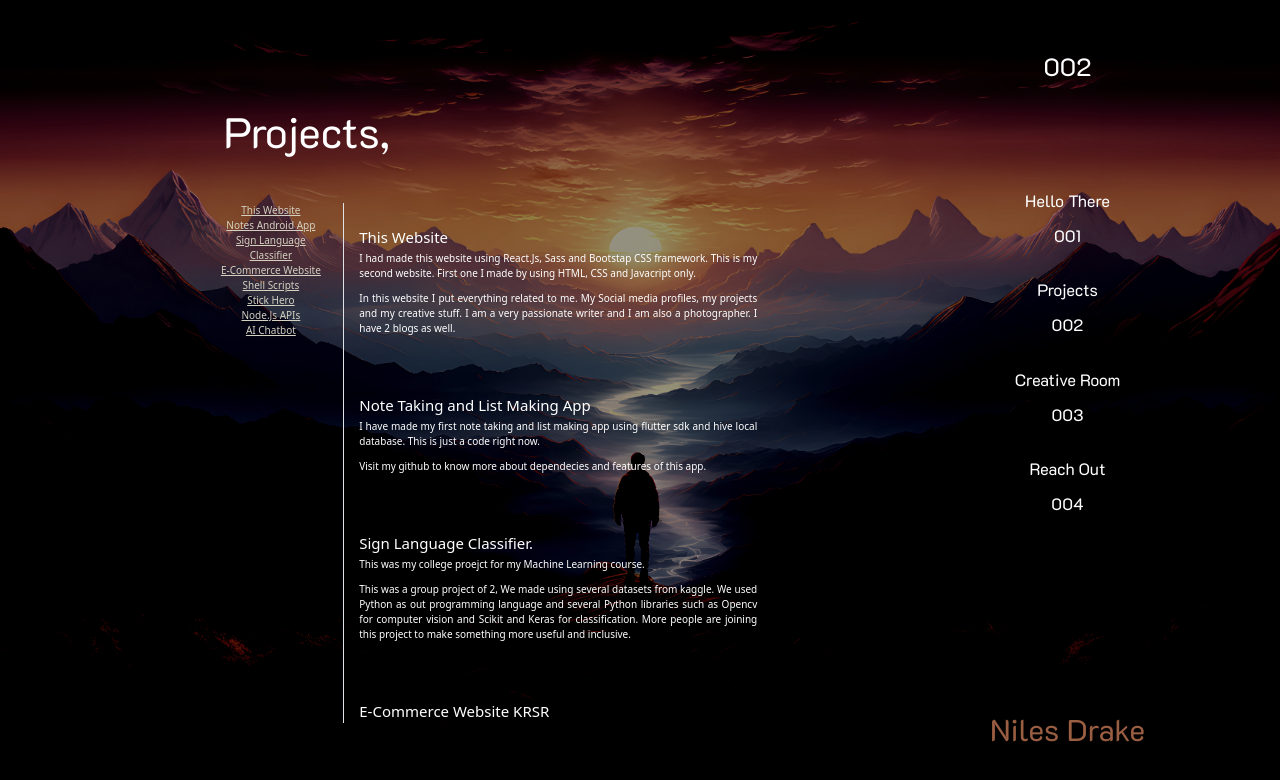
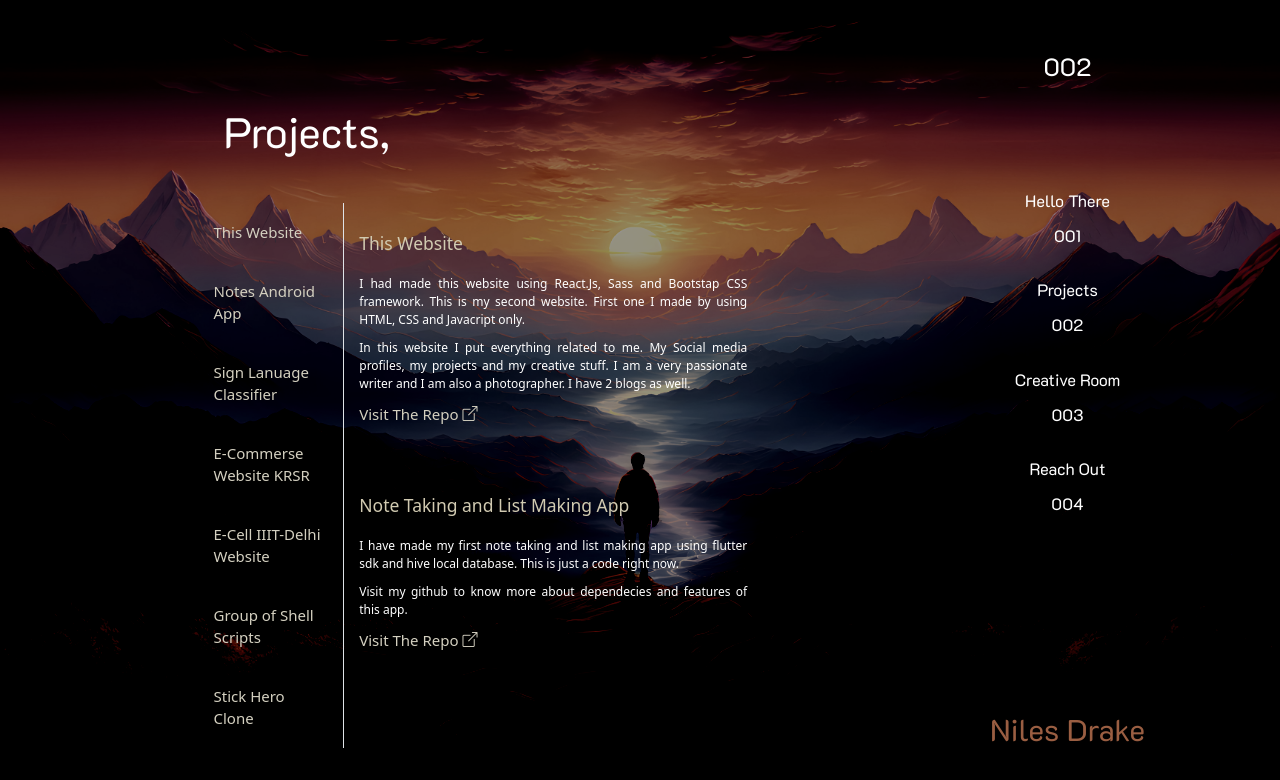
Before and after one commit to riju-talk/portfolio-site, a React (Create React App) app in the folder site-content/niles2.0/: page /projects in a window 1280 px wide. Shown: the top 780 px of the page. Built offline with nearby package versions, Linux system fonts and the light colour scheme; a web font is replaced by a local one.

Commit message:
site almost 70% complete additional data in contents page left

```diff
--- a/site-content/niles2.0/src/containers/card/index.jsx
+++ b/site-content/niles2.0/src/containers/card/index.jsx
@@ -2,17 +2,13 @@ import React from "react";
 import './styles.css';
 
 
-function Card({ image, title, discription}) {
+function Card({ image, title, body }) {
     return (
-        <div>
-            <div class="col">
-                <div class="card h-100">
-                    <img src={image} class="card-img-top img-prop" alt="..."/>
-                        <div class="card-body">
-                            <h5 class="card-title text-color">{title}</h5>
-                            <p class="card-text text-color">{discription}</p>
-                        </div>
-                </div>
+        <div class="card h-100">
+            <img src={image} class="card-img-top img-prop" alt="image-content" />
+            <div class="card-body">
+                <h3 class="card-title title-color">{title}</h3>
+                <p class="card-text content-text-color">{body}</p>
             </div>
         </div>
     );
--- a/site-content/niles2.0/src/containers/card/styles.css
+++ b/site-content/niles2.0/src/containers/card/styles.css
@@ -1,5 +1,5 @@
 .img-prop{
-    height: 20vh;
+    height: 25vh;
     width: auto;
     object-fit: cover;
 }
@@ -9,8 +9,20 @@
     backdrop-filter: blur(30px);
     border: rgba(255, 255, 255, 0.2) 2px solid;
     box-shadow: 0 0 10px rgba(192, 181, 181, 0.1);
+    width: 20vw;
+    height: 100%;
 }
 
-.text-color{
+.content-text-color{
     color: var(--white-theme-sub-text-color);
+    font-size: 1.2em;
 }
+
+.title-color{
+    color: var(--white-theme-sub-text-color);
+    padding-bottom: 4%;
+}
+
+.card-body{
+    text-align: left;
+}
--- a/site-content/niles2.0/src/containers/creatives/styles.scss
+++ b/site-content/niles2.0/src/containers/creatives/styles.scss
@@ -12,14 +12,20 @@ h1{
     text-align: justify;
 }
 
-.img-size{
-    object-fit: cover;
-    width: 40vh;
-    height: 30vh;
-}
 .content{
     display: flex;
     flex-grow: inherit;
     margin: 0 0 5.55vh 17vh;
-    gap: 40px;
+    overflow-x: scroll;
+    gap: 2em;
+    scrollbar-width: thin;
+    scrollbar-color: var(--white-theme-sub-text-color) transparent;
+    height: 65vh;
+    .item{
+        height: 100%;
+    }
 }
+
+::-webkit-scrollbar-button {
+    display: none; /* Hide scrollbar buttons */
+}
--- a/site-content/niles2.0/src/containers/home/styles.scss
+++ b/site-content/niles2.0/src/containers/home/styles.scss
@@ -19,7 +19,8 @@ h1{
 
 #image{
     margin-top: 3vh;
-    border: 0.25px solid #192134;
+    border: rgba(255, 255, 255, 0.2) 2px solid;
+    box-shadow: 0 0 10px rgba(192, 181, 181, 0.1);
     width: 30vw;
     height: auto;
 
--- a/site-content/niles2.0/src/containers/projects/index.jsx
+++ b/site-content/niles2.0/src/containers/projects/index.jsx
@@ -1,8 +1,4 @@
 import React from "react";
-import image1 from "../../assets/portfolio-site.png";
-import image2 from "../../assets/note_taking_app.png";
-import image3 from "../../assets/placeholder.jpg";
-
 import './styles.scss';
 import Card from "../card";
 function Project() {
@@ -16,57 +12,63 @@ function Project() {
                 <Card image={image3} title={"E-commerece Webpage"} discription="This is my Dbms project" sub_title="Website"></Card>
             </div>*/}
             <div class="main-body">
-                <div class="row">
-                    <div class="col-3">
+                <div className="row">
+                    <div className="col-3">
                         <nav id="navbar-example3" class="h-100 flex-column align-items-stretch pe-4 border-end">
-                            <nav class="nav nav-pills flex-column">
-                                <a class="text-color" href="#item-1">This Website</a>
-                                <a class="text-color" href="#item-2">Notes Android App</a>
-                                <a class="text-color" href="#item-3">Sign Language Classifier</a>
-                                <a class="text-color" href="#item-4">E-Commerce Website</a>
-                                <a class="text-color" href="#item-5">Shell Scripts</a>
-                                <a class="text-color" href="#item-6">Stick Hero</a>
-                                <a class="text-color" href="#item-7">Node.Js APIs</a>
-                                <a class="text-color" href="#item-8">AI Chatbot</a>
+                            <nav className="nav nav-pills flex-column">
+                                <a className="text-color" href="#item-1">This Website</a>
+                                <a className="text-color" href="#item-2">Notes Android App</a>
+                                <a className="text-color" href="#item-3">Sign Lanuage Classifier</a>
+                                <a className="text-color" href="#item-4">E-Commerse Website KRSR</a>
+                                <a className="text-color" href="#item-5">E-Cell IIIT-Delhi Website</a>
+                                <a className="text-color" href="#item-6">Group of Shell Scripts</a>
+                                <a className="text-color" href="#item-7">Stick Hero Clone</a>
                             </nav>
                         </nav>
                     </div>
-                    <div class="col-7">
+                    <div className="col-7">
                         <div data-bs-spy="scroll" data-bs-target="#navbar-example3" data-bs-smooth-scroll="true" className="layout" tabindex="0">
                             <div id="item-1" className="project-item">
-                                <h4 className="title-color">This Website</h4>
+                                <h3 className="title-color">This Website</h3>
                                 <p>I had made this website using React.Js, Sass and Bootstap CSS framework. This is my second website. First one I made by using HTML, CSS and Javacript only.</p>
                                 <p>In this website I put everything related to me. My Social media profiles, my projects and my creative stuff. I am a very passionate writer and I am also a photographer. I have 2 blogs as well. </p>
+                                <p><a class="link-opacity-75-hover text-color" href="#">Visit The Repo <i class="bi bi-box-arrow-up-right text-color"></i></a></p>
                             </div>
                             <div id="item-2" className="project-item">
-                                <h4 className="title-color">Note Taking and List Making App</h4>
+                                <h3 className="title-color">Note Taking and List Making App</h3>
                                 <p>I have made my first note taking and list making app using flutter sdk and hive local database. This is just a code right now.</p>
                                 <p>Visit my github to know more about dependecies and features of this app.</p>
+                                <p><a class="link-opacity-75-hover text-color" href="#">Visit The Repo <i class="bi bi-box-arrow-up-right text-color"></i></a></p>
                             </div>
                             <div id="item-3" className="project-item">
-                                <h4 className="title-color">Sign Language Classifier.</h4>
+                                <h3 className="title-color">Sign Language Classifier.</h3>
                                 <p>This was my college proejct for my Machine Learning course.</p>
                                 <p>This was a group project of 2, We made using several datasets from kaggle. We used Python as out programming language and several Python libraries such as Opencv for computer vision and Scikit and Keras for classification. More people are joining this project to make something more useful and inclusive.</p>
+                                <p><a class="link-opacity-75-hover text-color" href="#">Visit The Repo <i class="bi bi-box-arrow-up-right text-color"></i></a></p>
                             </div>
                             <div id="item-4" className="project-item">
-                                <h4 className="title-color">E-Commerce Website KRSR</h4>
+                                <h3 className="title-color">E-Commerce Website KRSR</h3>
                                 <p>This was my college proejct for my Databse Management course.</p>
                                 <p>This was also a group project of 4 people we used the similar tech stack as tjis website to create the front-end. To handle the backend however we use python along with the flask framework. We used MYSQL as our databse to store information about projects such as robots, electrical components, users, membership discounts etc.</p>
+                                <p><a class="link-opacity-75-hover text-color" href="#">Visit The Repo <i class="bi bi-box-arrow-up-right text-color"></i></a></p>
                             </div>
                             <div id="item-5" className="project-item">
-                                <h4 className="title-color">E-Cell IIT-Delhi Website</h4>
+                                <h3 className="title-color">E-Cell IIT-Delhi Website</h3>
                                 <p>This E-Cell IIIT-Delhi's Website, I am contributing as a front-end developer to the making of this website.</p>
                                 <p>Currently I am working with the about page section of this website. I am using my knwoledge of SASS and React.Js to place content on the site and set some initial routing only to the pages within the body.</p>
+                                <p><a class="link-opacity-75-hover text-color" href="#">Visit The Repo <i class="bi bi-box-arrow-up-right text-color"></i></a></p>
                             </div>
                             <div id="item-6" className="project-item">
-                                <h4 className="title-color">Group of Shell-Scripts</h4>
+                                <h3 className="title-color">Group of Shell-Scripts</h3>
                                 <p>This is a group of some practice projects me and my friend made in linux to understand how scripts work.</p>
                                 <p>More scripts will be added soon. For more utility scripts out there. It already contains 6 scripts, these 6 scripts are utlity scripts for downloading, organising, setting customisation for your linux servers.</p>
+                                <p><a class="link-opacity-75-hover text-color" href="#">Visit The Repo <i class="bi bi-box-arrow-up-right text-color"></i></a></p>
                             </div>
                             <div id="item-7" className="project-item">
-                                <h4 className="title-color">Stick Hero Game</h4>
+                                <h3 className="title-color">Stick Hero Game</h3>
                                 <p>This is also a college project for my Advanced Programming course.</p>
                                 <p>This was also a group project of 2. It was made using Java and Javafx and for making graphics. We compiles the entire proejct into a jar file using apache maven. We design indivudal screens and including points and used serialization to store important classes as game files. It is a rough clone of Stick o Hero game Ketchapp and MetaJoin.</p>
+                                <p><a class="link-opacity-75-hover text-color" href="#">Visit The Repo <i class="bi bi-box-arrow-up-right text-color"></i></a></p>
                             </div>
                         </div>
                     </div>
--- a/site-content/niles2.0/src/containers/projects/styles.scss
+++ b/site-content/niles2.0/src/containers/projects/styles.scss
@@ -29,8 +29,49 @@ h1 {
     width: 35vw;
     scrollbar-color: var(--white-theme-sub-text-color) transparent;
     scrollbar-width: thin;
+    .project-item{
+        font-size: 1.2em;
+        color: var(--white-theme-main-color);
+        .title-color{
+            color: var(--white-theme-nav-background-color);
+        }
+    }
 }
 
 .main-body{
     margin: 0 17vh 4.5vh 17vh;
 }
+
+.body-background{
+    background-color: transparent;
+    backdrop-filter: blur(30px);
+}
+
+.text-color{
+    color: var(--white-theme-sub-text-color);
+    font-size: 1.5rem;
+    text-decoration: solid;
+    padding-top: 1.2em;
+    padding-bottom: 1.2em;
+    text-align: left;
+}
+
+.text-color:hover{
+    color: var(--theme-for-nav);
+    animation: smooth_change 0.12s ease-in;
+}
+
+.text-color:active{
+    color: var(--theme-for-nav);
+    animation: smooth_change 0.12s ease-in;
+}
+
+
+@keyframes smooth_change {
+    0% {
+        color: var(--white-theme-sub-text-color); // Initial color
+    }
+    100% {
+        color: #9A5E42; // Final color
+    }
+}
```
Also changed, not shown: site-content/niles2.0/src/containers/creatives/index.jsx (+14 -7 lines).
